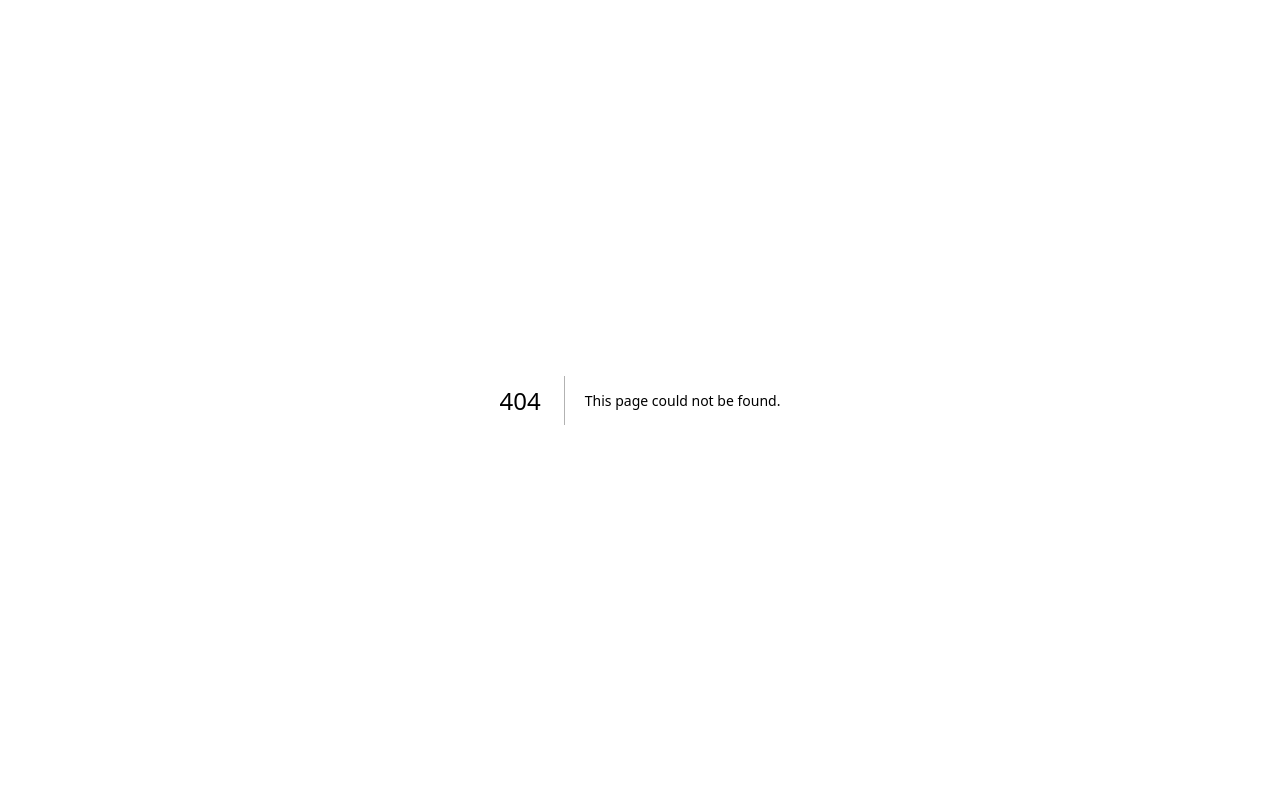
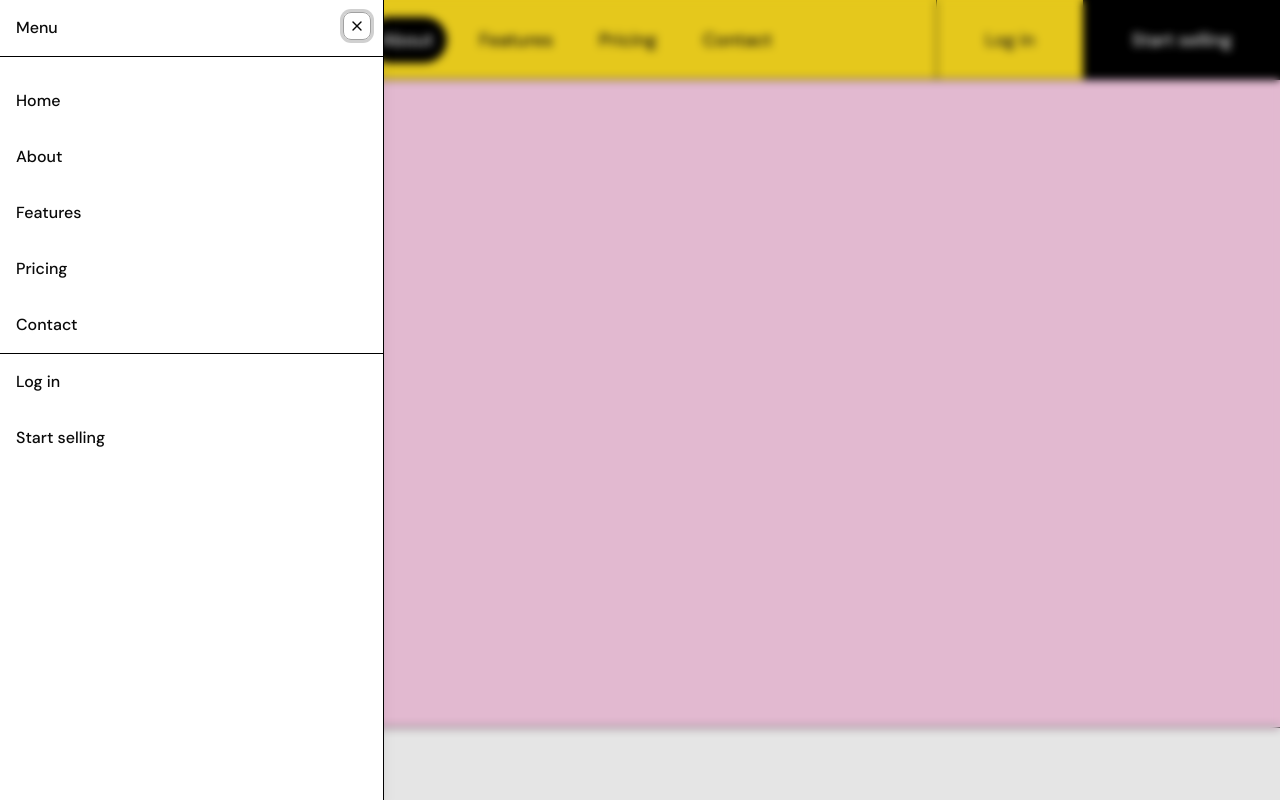
Before and after one commit to GitAi19/My-multitenant-ecommerce-app, a Next.js app: page /about in a window 1280 px wide. Before the commit this address had no page. Built offline with nearby package versions, Linux system fonts and the light colour scheme.

Commit message:
3_home-layout

```diff
--- /dev/null
+++ b/src/app/(home)/about/page.tsx
@@ -0,0 +1,9 @@
+const Page = () => {
+    return (
+        <div>
+            About page
+        </div>
+    );
+}
+
+export default Page;
--- /dev/null
+++ b/src/app/(home)/contact/page.tsx
@@ -0,0 +1,9 @@
+const Page = () => {
+    return (
+        <div>
+            Contact page
+        </div>
+    );
+}
+
+export default Page;
--- /dev/null
+++ b/src/app/(home)/features/page.tsx
@@ -0,0 +1,9 @@
+const Page = () => {
+    return (
+        <div>
+            Features page
+        </div>
+    );
+}
+
+export default Page;
--- /dev/null
+++ b/src/app/(home)/footer.tsx
@@ -0,0 +1,9 @@
+export const Footer = () => {
+    return (
+        <footer className="flex border-t justify-between font-medium p-6">
+            <div className="flex items-center gap-2">
+                <p>raize, INC.</p>
+            </div>
+        </footer>
+    );
+};
--- /dev/null
+++ b/src/app/(home)/layout.tsx
@@ -0,0 +1,20 @@
+import { Footer } from "./footer";
+import { Navbar } from "./navbar";
+
+interface Props {
+    children: React.ReactNode;
+};
+
+const Layout = ({ children }: Props) => {
+    return (
+        <div className="flex flex-col min-h-screen">
+           <Navbar />
+           <div className="flex-1 bg-pink-200">
+                {children}
+            </div>
+            <Footer />
+        </div>
+    );
+}
+
+export default Layout;
--- /dev/null
+++ b/src/app/(home)/navbar-sidebar.tsx
@@ -0,0 +1,65 @@
+import Link from "next/link";
+import {
+    Sheet,
+    SheetContent,
+    SheetHeader,
+    SheetTitle,
+} from "@/components/ui/sheet";
+import { ScrollArea } from "@/components/ui/scroll-area";
+
+
+interface NavbarItem {
+    href: string;
+    children: React.ReactNode;
+}
+
+
+interface Props {
+    items: NavbarItem[];
+    open: boolean;
+    onOpenChange: (open: boolean) => void;
+}
+
+export const NavbarSidebar = ({
+    items,
+    open,
+    onOpenChange,
+}: Props) => {
+    return (
+        <Sheet open={open} onOpenChange={onOpenChange}>
+            <SheetContent
+                side="left"
+                className="p-0 transition-none"
+            >
+                <SheetHeader className="p-4 border-b">
+                    <SheetTitle>
+                        Menu
+                    </SheetTitle>
+                </SheetHeader>
+                <ScrollArea className="flex flex-col overflow-y-auto h-full pb-2">
+                    {items.map((item) => (
+                        <Link
+                            key={item.href}
+                            href={item.href}
+                            className="w-full text-left p-4 hover:bg-black hover:text-white flex items-center text-base font-medium"
+                            onClick={() => onOpenChange(false)}
+                        >
+                            {item.children}
+                        </Link>
+                    ))}
+                    <div className="border-t">
+                        <Link
+                        onClick={() => onOpenChange(false)} href="/sign-in" className="w-full text-left p-4 hover:bg-black hover:text-white flex items-center text-base font-medium">
+                            Log in
+                        </Link>
+                        <Link
+                        onClick={() => onOpenChange(false)} href="/sign-up" className="w-full text-left p-4 hover:bg-black hover:text-white flex items-center text-base font-medium">
+                            Start selling
+                        </Link>
+
+                    </div>
+                </ScrollArea>
+            </SheetContent>
+        </Sheet>
+    );
+};
--- /dev/null
+++ b/src/app/(home)/navbar.tsx
@@ -0,0 +1,114 @@
+"use client";
+
+import Link from "next/link";
+import { useState } from "react";
+import { Poppins } from "next/font/google";
+import { usePathname } from "next/navigation";
+
+import { cn } from "@/lib/utils";
+import { Button } from "@/components/ui/button";
+
+import { NavbarSidebar } from "./navbar-sidebar";
+import { MenuIcon } from "lucide-react";
+
+const poppins = Poppins({
+    subsets: ["latin"],
+    weight: ["700"],
+});
+
+interface NavbarItemProps {
+    href: string;
+    children: React.ReactNode;
+    isActive?: boolean;
+};
+
+const NavbarItem = ({
+    href,
+    children,
+    isActive,
+}: NavbarItemProps) => {
+    return (
+        <Button
+            asChild
+            variant='outline'
+            className={cn(
+                "bg-transparent hover:bg-transparent rounded-full hover:border-primary border-transparent px-3.5 text-lg",
+                isActive && "bg-black text-white hover:bg-black hover:text-white"
+            )}
+        >
+            <Link href={href}>
+                {children}
+            </Link>
+        </Button>
+    );
+};
+
+const navbarItems = [
+    { href: "/", children: "Home" },
+    { href: "/about", children: "About" },
+    { href: "/features", children: "Features" },
+    { href: "/pricing", children: "Pricing" },
+    { href: "/contact", children: "Contact" },
+];
+
+export const Navbar = () => {
+    const pathname = usePathname();
+    const [isSidebarOpen, setIsSidebarOpen] = useState(true);
+    return (
+        <nav className="h-20 flex border-b justify-between font-medium bg-yellow-300">
+            <Link href="/" className="p1-6 flex items-center">
+                <span className={cn("text-5xl font-semibold", poppins.className)}>
+                    raize
+                </span>
+            </Link>
+
+            <NavbarSidebar
+                items={navbarItems}
+                open={isSidebarOpen}
+                onOpenChange={setIsSidebarOpen}
+            />
+
+            <div className="items-center gap-4 hidden lg:flex">
+                {navbarItems.map((item) => (
+                    <NavbarItem
+                    key={item.href}
+                    href={item.href}
+                    isActive={pathname === item.href}
+                    >
+                    {item.children}
+                    </NavbarItem>
+                ))}
+            </div>
+
+            <div className="hidden lg:flex">
+                <Button
+                    asChild
+                    variant="secondary"
+                    className="border-l border-t-0 border-b-0 border-r-0 px-12 h-full rounded-none bg-yellow-300 hover:bg-violet-400 transition-colors text-lg"
+                >
+                    <Link href="/sign-in">
+                        Log in
+                    </Link>
+                </Button>
+                <Button
+                    asChild
+                    className="border-l border-t-0 border-b-0 border-r-0 px-12 h-full rounded-none bg-black text-white hover:bg-red-500 hover:text-black transition-colors text-lg"
+                >
+                    <Link href="/sign-up">
+                        Start selling
+                    </Link>
+                </Button>
+            </div>
+
+            <div className="flex lg:hidden items-center justify-center">
+                <Button
+                    variant="ghost"
+                    className="size-12 border-transparent"
+                    onClick={() => setIsSidebarOpen(true)}
+                >
+                    <MenuIcon />
+                </Button>
+            </div>
+        </nav>
+    );
+};
--- /dev/null
+++ b/src/app/(home)/pricing/page.tsx
@@ -0,0 +1,9 @@
+const Page = () => {
+    return (
+        <div>
+            Pricing page
+        </div>
+    );
+}
+
+export default Page;
--- a/src/components/ui/checkbox.tsx
+++ b/src/components/ui/checkbox.tsx
@@ -14,7 +14,7 @@
     <CheckboxPrimitive.Root
       data-slot="checkbox"
       className={cn(
-        "peer relative flex size-4 shrink-0 items-center justify-center rounded-[4px] border border-input transition-colors outline-none group-has-disabled/field:opacity-50 after:absolute after:-inset-x-3 after:-inset-y-2 focus-visible:border-ring focus-visible:ring-3 focus-visible:ring-ring/50 disabled:cursor-not-allowed disabled:opacity-50 aria-invalid:border-destructive aria-invalid:ring-3 aria-invalid:ring-destructive/20 aria-invalid:aria-checked:border-primary dark:bg-input/30 dark:aria-invalid:border-destructive/50 dark:aria-invalid:ring-destructive/40 data-checked:border-primary data-checked:bg-primary data-checked:text-primary-foreground dark:data-checked:bg-primary",
+        "peer relative flex size-4 shrink-0 items-center justify-center rounded-[4px] border border-input transition-colors outline-none group-has-disabled/field:opacity-50 after:absolute after:-inset-x-3 after:-inset-y-2 focus-visible:border-ring focus-visible:ring-3 focus-visible:ring-ring/50 disabled:cursor-not-allowed disabled:opacity-50 aria-invalid:border-destructive aria-invalid:ring-3 aria-invalid:ring-destructive/20 aria-invalid:aria-checked:border-primary dark:bg-input/30 dark:aria-invalid:border-destructive/50 dark:aria-invalid:ring-destructive/40 data-checked:border-primary data-checked:bg-primary data-checked:text-primary-foreground dark:data-checked:bg-primary bg-white",
         className
       )}
       {...props}
--- a/src/components/ui/progress.tsx
+++ b/src/components/ui/progress.tsx
@@ -16,7 +16,7 @@
       className={cn(
         "relative h-2 w-full overflow-hidden rounded-full",
         //Modified classes
-        "border big-transparent",
+        "border bg-white",
         className
       )}
       {...props}
--- a/src/components/ui/textarea.tsx
+++ b/src/components/ui/textarea.tsx
@@ -7,9 +7,9 @@
     <textarea
       data-slot="textarea"
       className={cn(
-        "flex field-sizing-content min-h-16 w-full rounded-lg border border-input bg-transparent px-2.5 py-2 text-base transition-colors outline-none placeholder:text-muted-foreground focus-visible:border-ring focus-visible:ring-3 focus-visible:ring-ring/50 disabled:cursor-not-allowed disabled:bg-input/50 disabled:opacity-50 aria-invalid:border-destructive aria-invalid:ring-3 aria-invalid:ring-destructive/20 dark:bg-input/30 dark:disabled:bg-input/80 dark:aria-invalid:border-destructive/50 dark:aria-invalid:ring-destructive/40",
+        "flex field-sizing-content min-h-16 w-full rounded-lg border border-input px-2.5 py-2 text-base transition-colors outline-none placeholder:text-muted-foreground focus-visible:border-ring focus-visible:ring-3 focus-visible:ring-ring/50 disabled:cursor-not-allowed disabled:bg-input/50 disabled:opacity-50 aria-invalid:border-destructive aria-invalid:ring-3 aria-invalid:ring-destructive/20 dark:bg-input/30 dark:disabled:bg-input/80 dark:aria-invalid:border-destructive/50 dark:aria-invalid:ring-destructive/40",
         //Modified classes
-        "md:text-base",
+        "md:text-base bg-white",
         className
       )}
       {...props}
```
Also changed, not shown: src/app/(home)/page.tsx (renamed from src/app/page.tsx).
